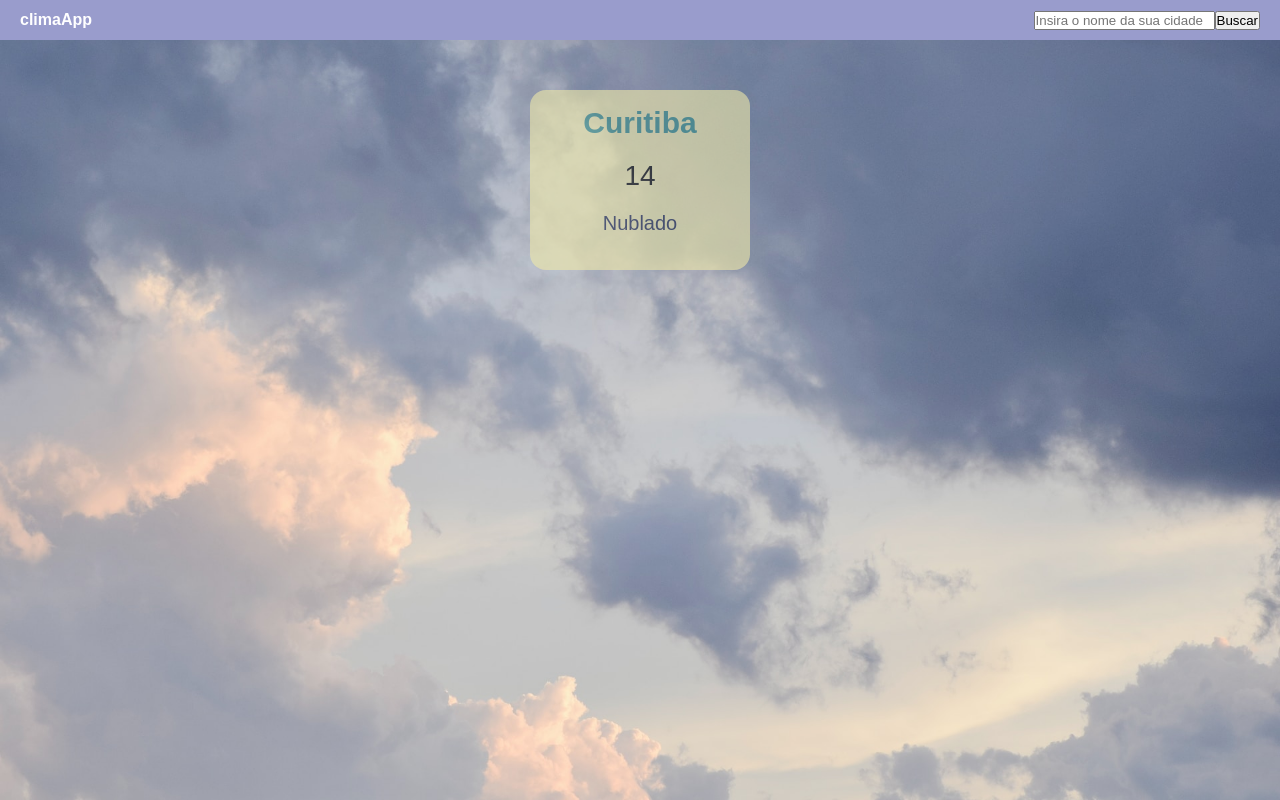
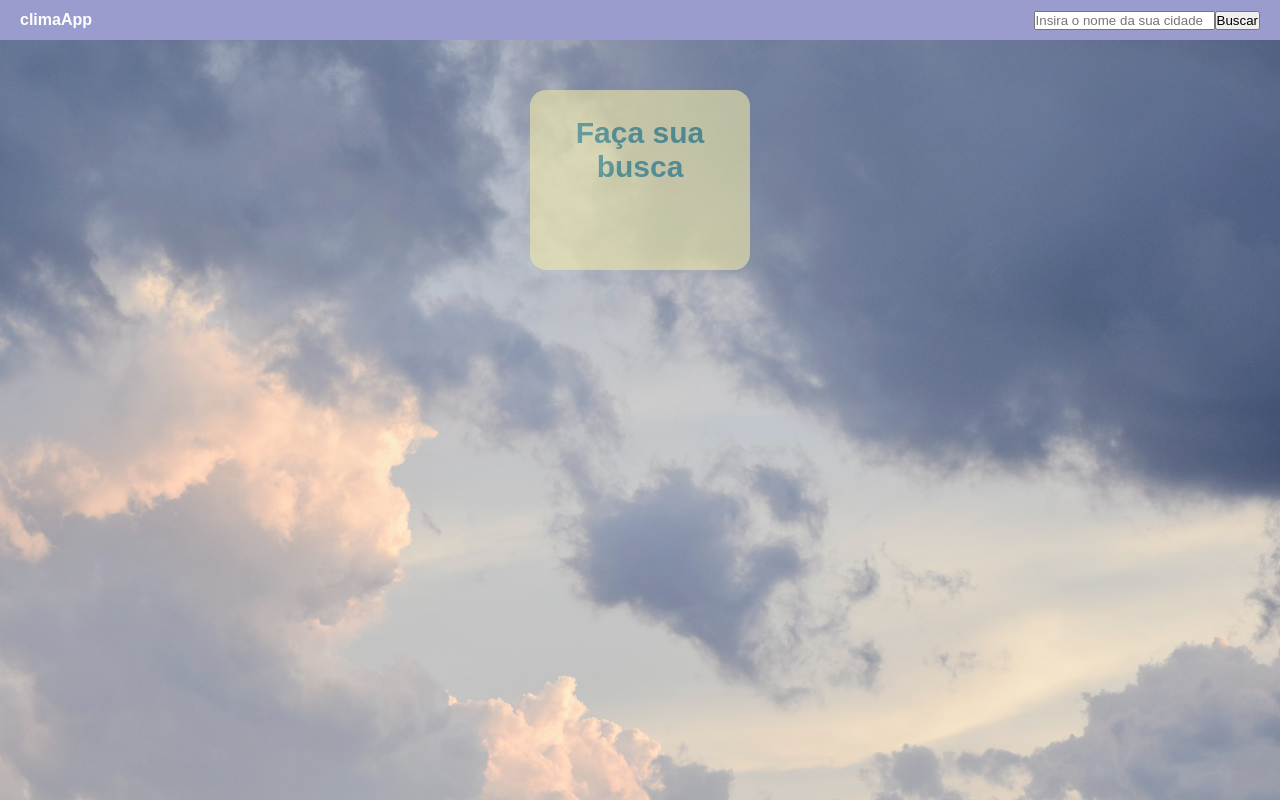
Before and after one commit to gracianokaue/climaApp, a React (Vite) app: page / in a window 1280 px wide. Built offline with nearby package versions, Linux system fonts and the light colour scheme.

Commit message:
Concluído processo de requisições e atualizações da tela em tempo real, utilizado a ferramenta prettier para formatação do código

```diff
--- a/package.json
+++ b/package.json
@@ -23,6 +23,7 @@
     "eslint": "^8.38.0",
     "eslint-plugin-react-hooks": "^4.6.0",
     "eslint-plugin-react-refresh": "^0.3.4",
+    "prettier": "2.8.8",
     "typescript": "^5.0.2",
     "vite": "^4.3.2"
   }
--- a/src/Components/Main.tsx
+++ b/src/Components/Main.tsx
@@ -12,6 +12,10 @@ export const Main = ()=>{
         setCity(event.target.value);
     }
 
+    const [name, setName] = useState('Faça sua busca');
+    const [temp, setTemp] = useState('');
+    const [desc, setDesc] = useState('');
+
     const apiKey = "56817c46f017148ea21e7d189c4e7f8b";
     const url = `https://api.openweathermap.org/data/2.5/weather?q=${city}&units=metric&appid=${apiKey}&lang=pt_br`;
 
@@ -20,6 +24,9 @@ export const Main = ()=>{
         .then(response =>{
             const data = response.data;
             console.log(data);
+            setName(data.name);
+            setTemp(data.main.temp + "°");
+            setDesc(data.weather[0].description.toUpperCase());
         })
     }
 
@@ -41,9 +48,9 @@ export const Main = ()=>{
 
             <div className={styles.cardClima}>
                 <div className={styles.info}>
-                    <span className={styles.name}>Curitiba</span>
-                    <span className={styles.temp}>14</span>
-                    <span className={styles.desc}>Nublado</span>
+                    <span className={styles.name}>{name}</span>
+                    <span className={styles.temp}>{temp}</span>
+                    <span className={styles.desc}>{desc}</span>
                 </div>
             </div>
 
```
Also changed, not shown: src/Components/Api.tsx (deleted, +0 -7 lines), 1 other file (tests, documents, lock files or other folders).
